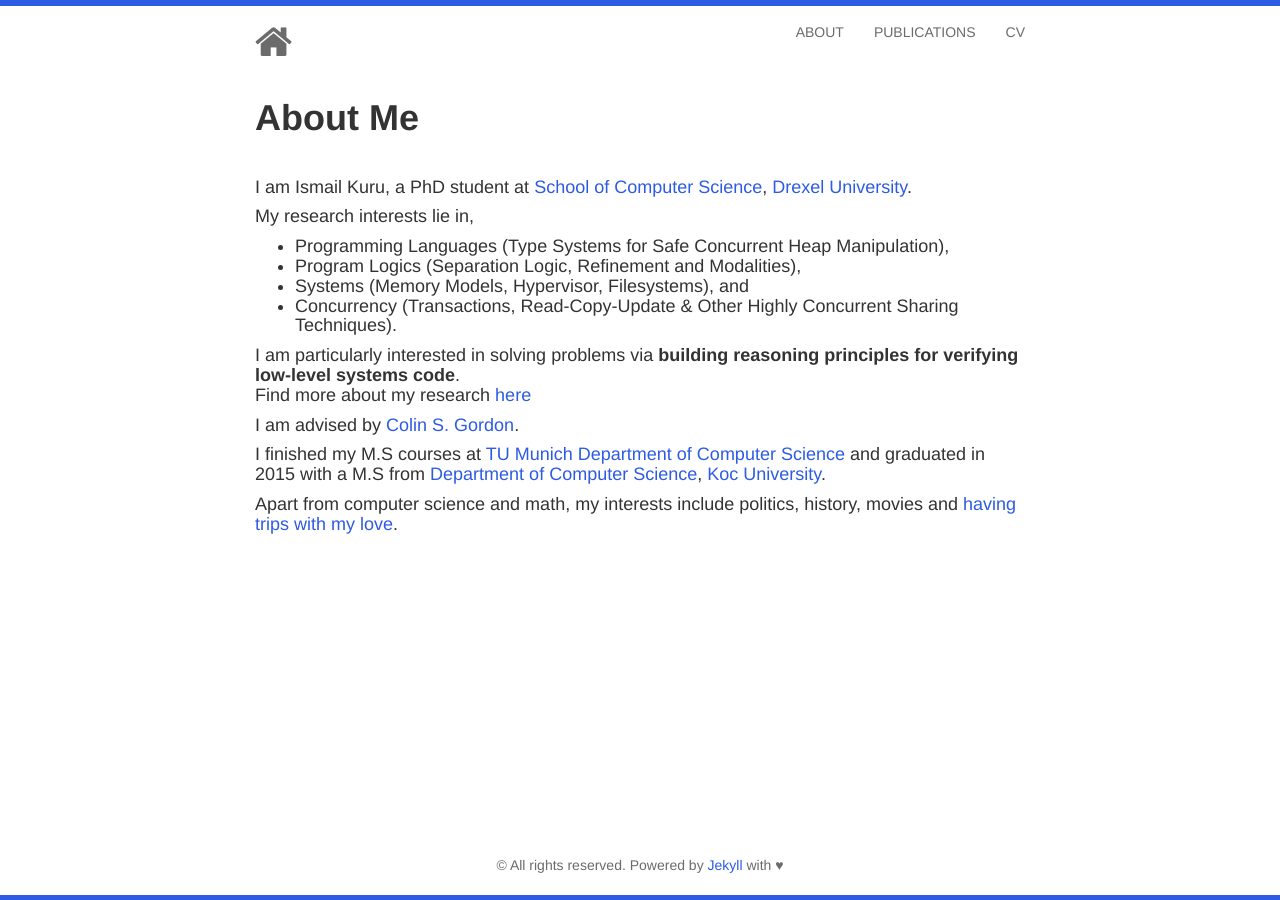
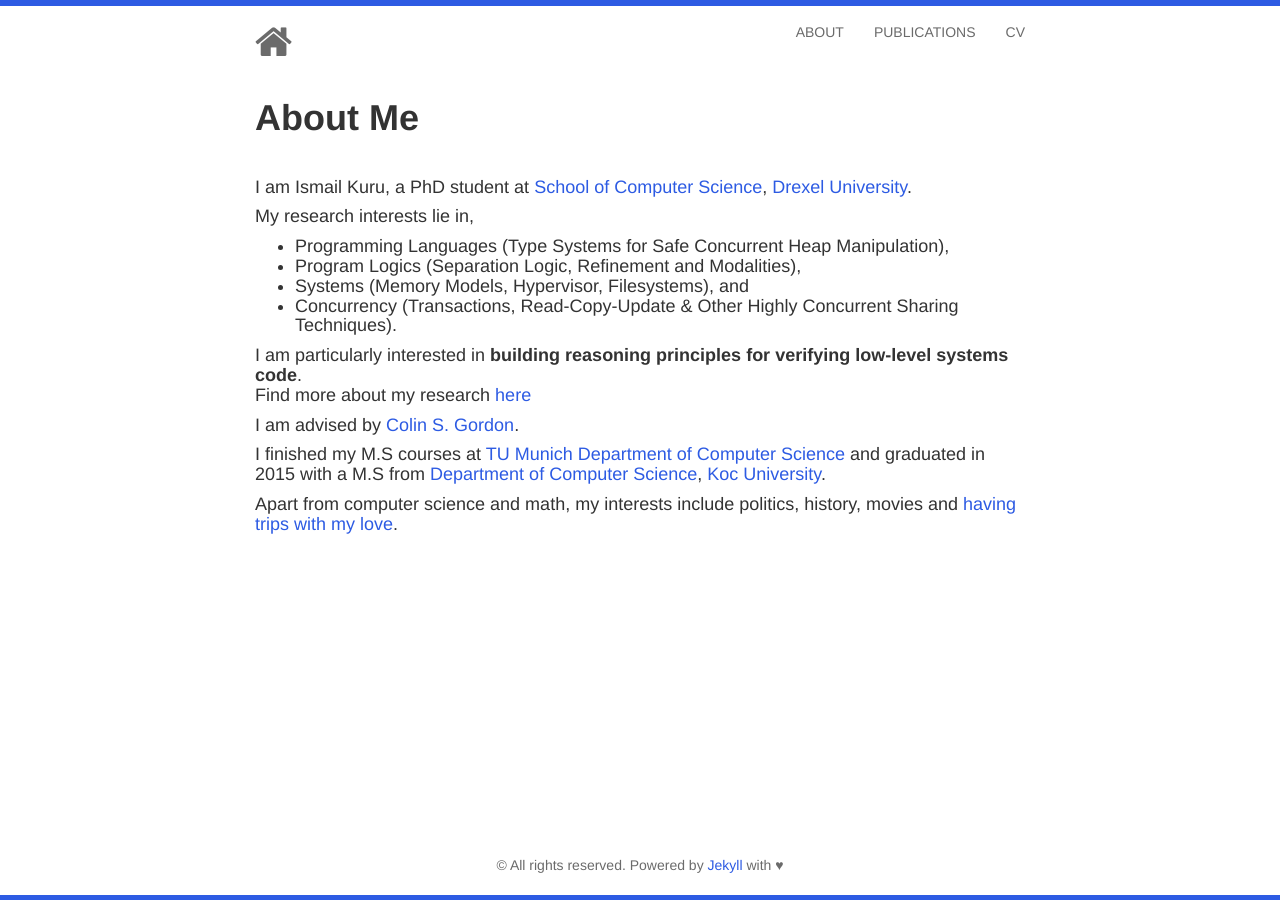
Before and after one commit to ismailkuru/deprecated.github.io, a Jekyll site: the page built from about/index.html, in a window 1280 px wide. Built offline with Jekyll 4.4.1, drawn with Linux system fonts in a browser that asks for light colours; nearby versions of some CDN libraries.

Commit message:
Update index.html

```diff
--- a/about/index.html
+++ b/about/index.html
@@ -22,7 +22,7 @@ title: About
 				</ul>
 				</p>
 				<p align="left">
-				I am particularly interested in solving problems via <b>building reasoning principles for verifying low-level systems code</b>.<br>
+				I am particularly interested in <b>building reasoning principles for verifying low-level systems code</b>.<br>
 				Find more about my research <a href="{{ site.url}}/publications/index.html">here</a>
 				</p>
 				<p align="left">
```
